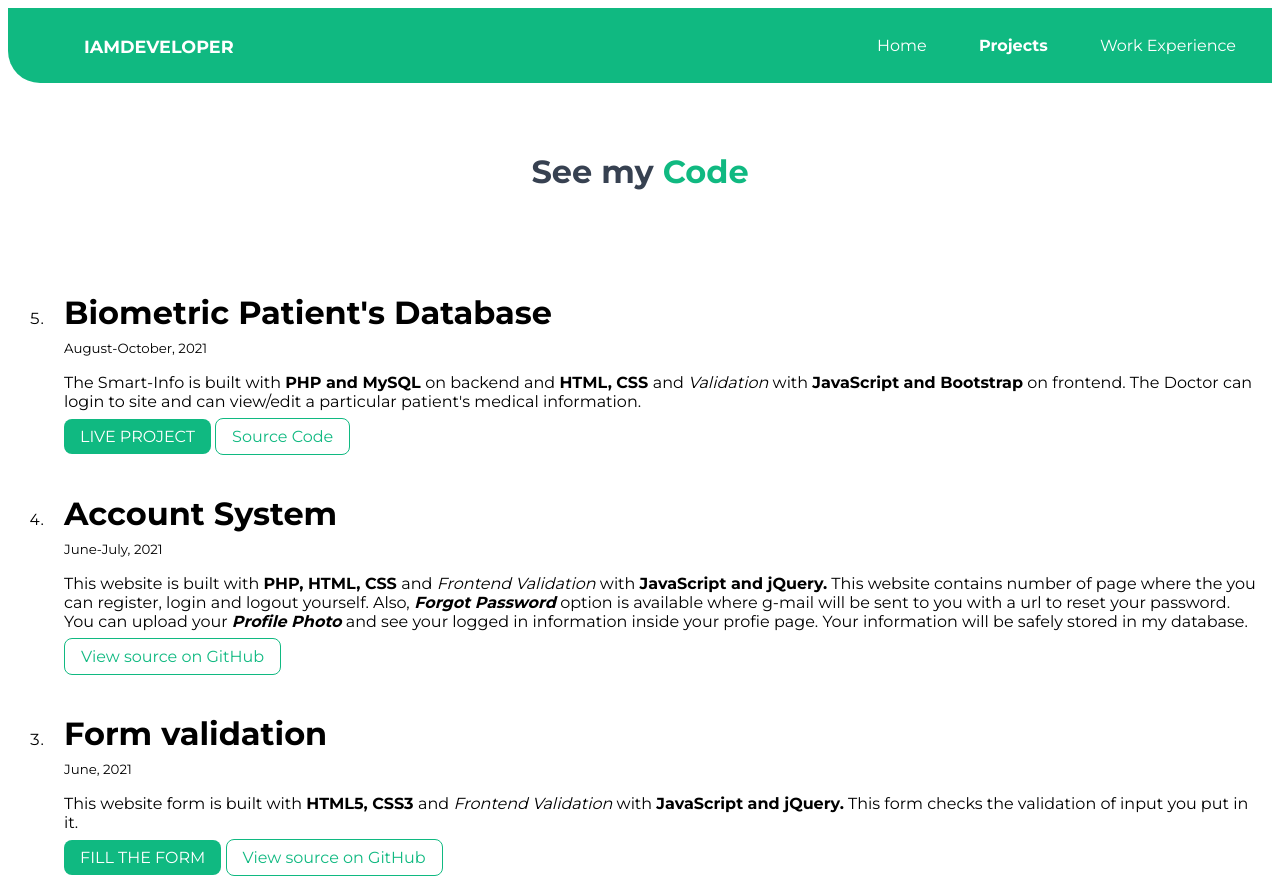
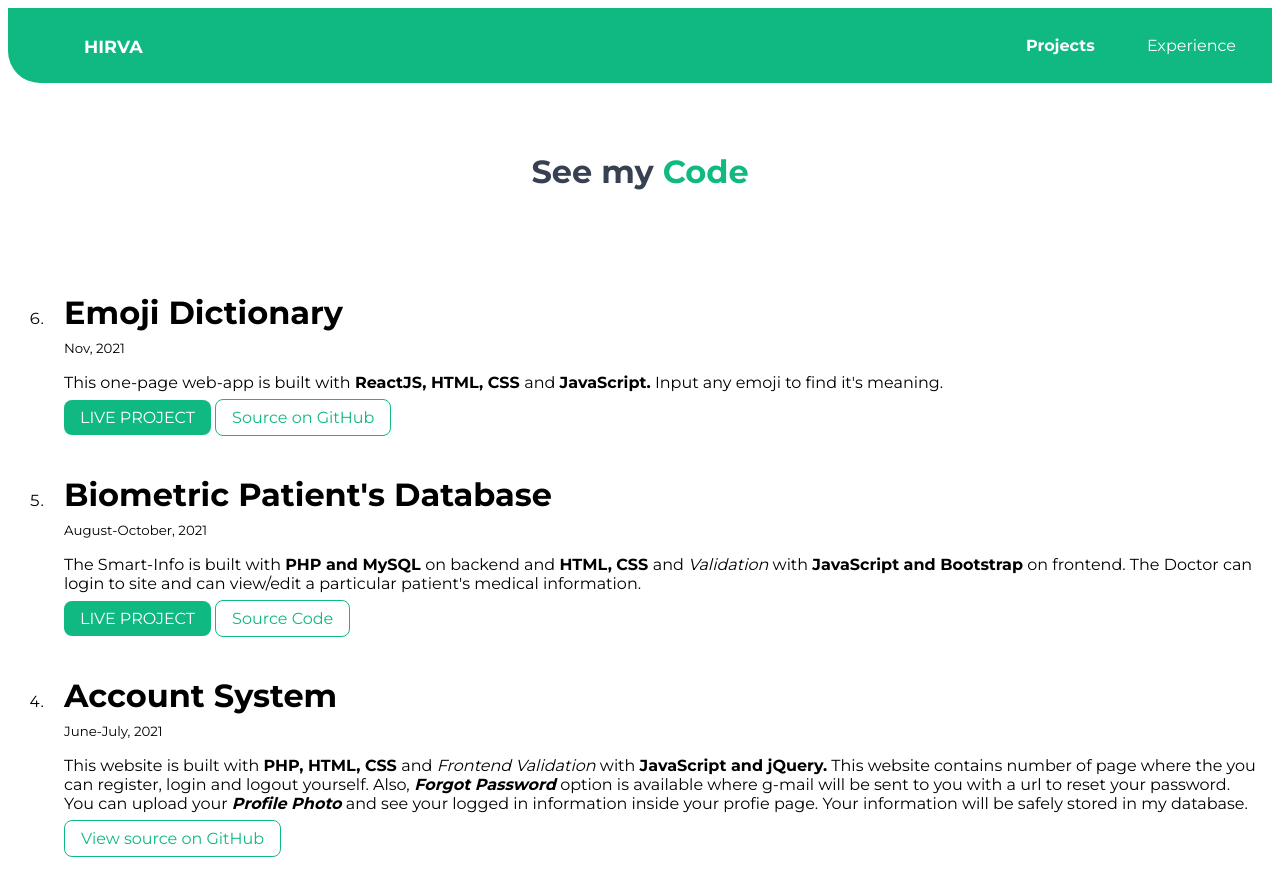
Before and after one commit to hirvaDhandhukia/hirvadhandhukia-portfolio, a plain HTML site: page projects.html in a window 1280 px wide. Shown: the top 879 px of the page. Drawn offline with Linux system fonts and the light colour scheme.

Commit message:
add: new project

```diff
--- a/projects.html
+++ b/projects.html
@@ -12,16 +12,16 @@
     <nav class="navigation container">
         <ul class="list-non-bullet nav-pills">
             <li class="list-item-inline nav-brand highlight" style="float:left">
-                <a class="nav-link1 highlight" href="">IAMDEVELOPER</a>
+                <a class="nav-link1 highlight" href="/">HIRVA</a>
             </li>
-            <li class="list-item-inline">
+            <!-- <li class="list-item-inline">
                 <a class="link highlight" href="/">Home</a>
-            </li>
+            </li> -->
             <li class="list-item-inline">
                 <a class="link link-active highlight" href="/projects.html">Projects</a>
             </li>
             <li class="list-item-inline">
-                <a class="link highlight" href="/work.html">Work Experience</a>
+                <a class="link highlight" href="/work.html">Experience</a>
             </li>
         </ul>
     </nav>
@@ -32,6 +32,16 @@
     </header>
 
     <ol reversed>
+        <li>
+            <div class="container margin-md">
+                <h1 class="no-margin">Emoji Dictionary</h1>
+            <small>Nov, 2021</small>
+            <p>This one-page web-app is built with <strong>ReactJS, HTML, CSS </strong> and <strong> JavaScript.</strong> Input any emoji to find it's meaning. </p>
+            <a class="link link-primary  link-highlight" href="https://emoji-dictionary-hirva.netlify.app/">LIVE PROJECT</a>
+            <a class="link link-secondary" href="https://github.com/hirvaDhandhukia/emoji-dictionary">Source on GitHub</a>
+            </div>
+        </li>
+
         <li>
             <div class="container margin-md">
                 <h1 class="no-margin">Biometric Patient's Database</h1>
```
Also changed, not shown: blogs.html (+4 -4 lines), index.html (+3 -3 lines), work.html (+6 -5 lines).
